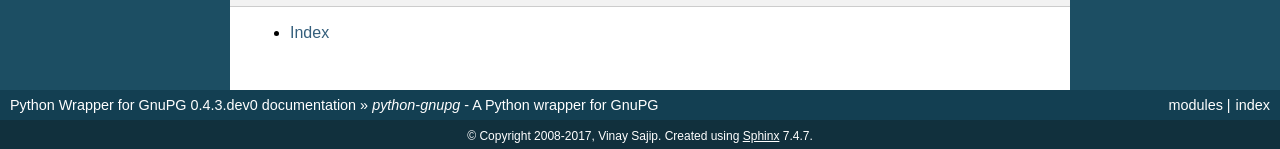
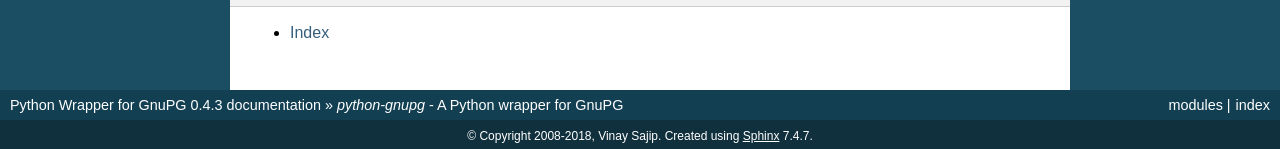
Before and after one commit to vsajip/python-gnupg, a Sphinx documentation site: the page built from docs/index.rst, in a window 1280 px wide and 900 px high, scrolled down 14853 px. Shown: the part 748-897 px from the top of the window. Built offline with Sphinx 7.4.7, drawn with Linux system fonts in a browser that asks for light colours; some of the changed text lies outside the part shown.

Commit message:
Updated documentation version/change log.

```diff
--- a/docs/conf.py
+++ b/docs/conf.py
@@ -40,7 +40,7 @@ master_doc = 'index'
 
 # General information about the project.
 project = u'Python Wrapper for GnuPG'
-copyright = u'2008-2017, Vinay Sajip'
+copyright = u'2008-2018, Vinay Sajip'
 
 # The version info for the project you're documenting, acts as replacement for
 # |version| and |release|, also used in various other places throughout the
@@ -49,7 +49,7 @@ copyright = u'2008-2017, Vinay Sajip'
 # The short X.Y version.
 version = '0.4'
 # The full version, including alpha/beta/rc tags.
-release = '0.4.3.dev0'
+release = '0.4.3'
 
 # The language for content autogenerated by Sphinx. Refer to documentation
 # for a list of supported languages.
```
Also changed, not shown: README.rst (+7 -1 lines).
